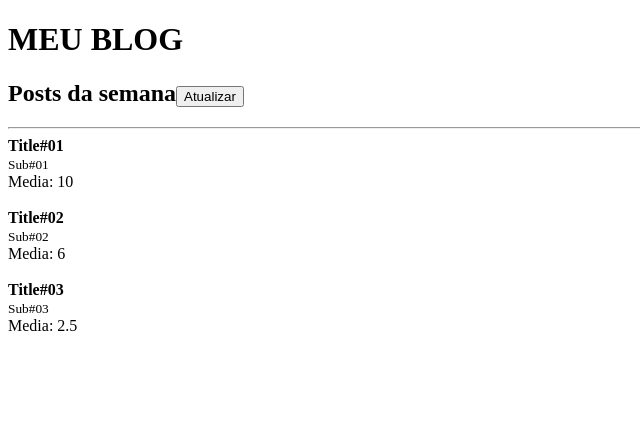
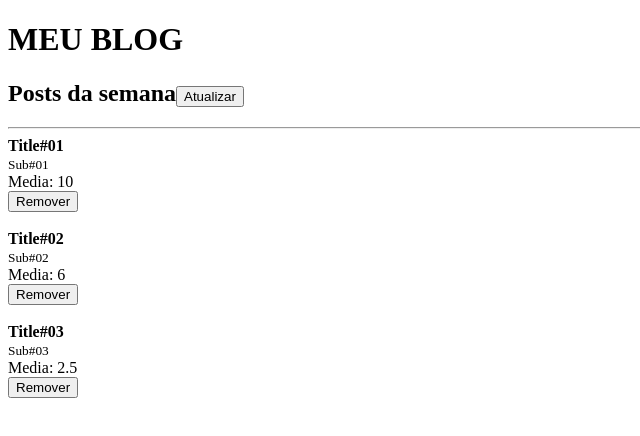
Before and after one commit to milton-moraes-ey/react-fundamentos, a React app: page / in a window 1280 px wide. Shown: the top 436 px of the page, without its empty margins (0-640 px from the left). Built offline with nearby package versions, Linux system fonts and the light colour scheme.

Commit message:
Add aula 14 - Funcao callback via props

```diff
--- a/src/App.js
+++ b/src/App.js
@@ -25,7 +25,6 @@
   ]);
 
   function handleRefresh() {
-    setTimeout(() => {
     setPosts((prevState) => [
       ...prevState,
       {
@@ -35,7 +34,12 @@
         likes: 40,
       },
     ]);
-    }, 500);
+  }
+
+  function handleRemovePost(postId) {
+    setPosts((prevState) => (
+      prevState.filter(post => post.id !== postId)
+    ));
   }
 
   return (
@@ -49,13 +53,15 @@
 
       <hr />
 
-      {posts.map((post) => (
+      {posts.map(({ id, likes, title, subtitle }) => (
         <Post
-          key={post.id}
-          likes={post.likes}
+          key={id}
+          likes={likes}
+          onRemove={handleRemovePost}
           post={{
-            title: post.title,
-            subtitle: post.subtitle,
+            id: id,
+            title: title,
+            subtitle: subtitle,
           }}
         />
       ))}
--- a/src/Post.js
+++ b/src/Post.js
@@ -5,11 +5,20 @@
   return (
     <>
       <article>
-        <strong>{props.post.title}</strong><br />
+        <strong>{props.post.title}</strong>
+        <br />
         <small>{props.post.subtitle}</small>
         <br />
         Media: {props.likes / 2}
       </article>
+      <button
+        onClick={() => {
+          props.onRemove(props.post.id);
+        }}
+      >
+        Remover
+      </button>
+      <br />
       <br />
     </>
   );
@@ -17,8 +26,10 @@
 
 Post.propTypes = {
   likes: propTypes.number.isRequired,
+  onRemove: propTypes.func.isRequired,
   post: propTypes.shape({
+    id: propTypes.number.isRequired,
     title: propTypes.string.isRequired,
-    subtitle: propTypes.string.isRequired
+    subtitle: propTypes.string.isRequired,
   }).isRequired,
-}
+};
```
Lines whose indentation alone changed are shown as unchanged.
